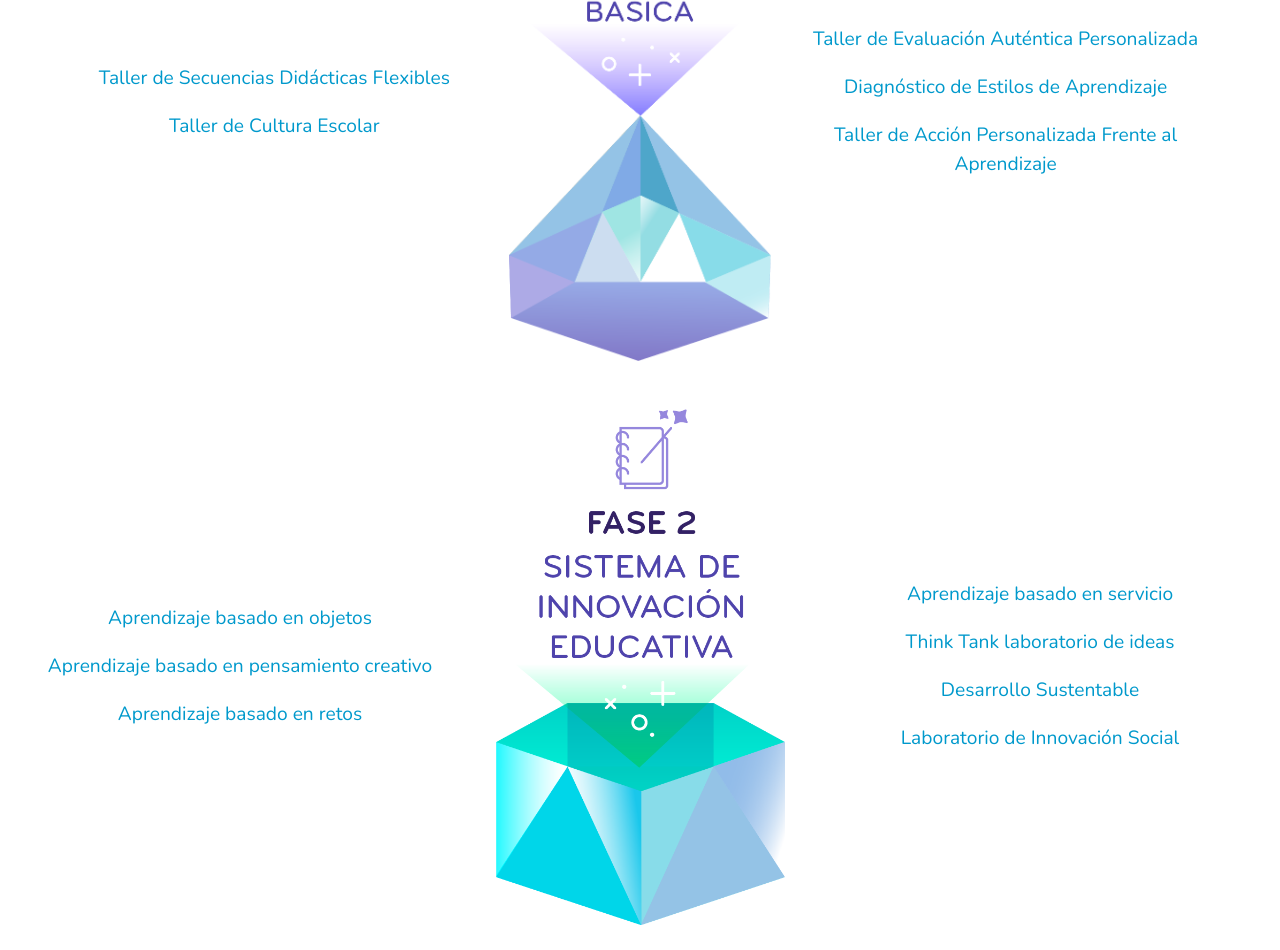
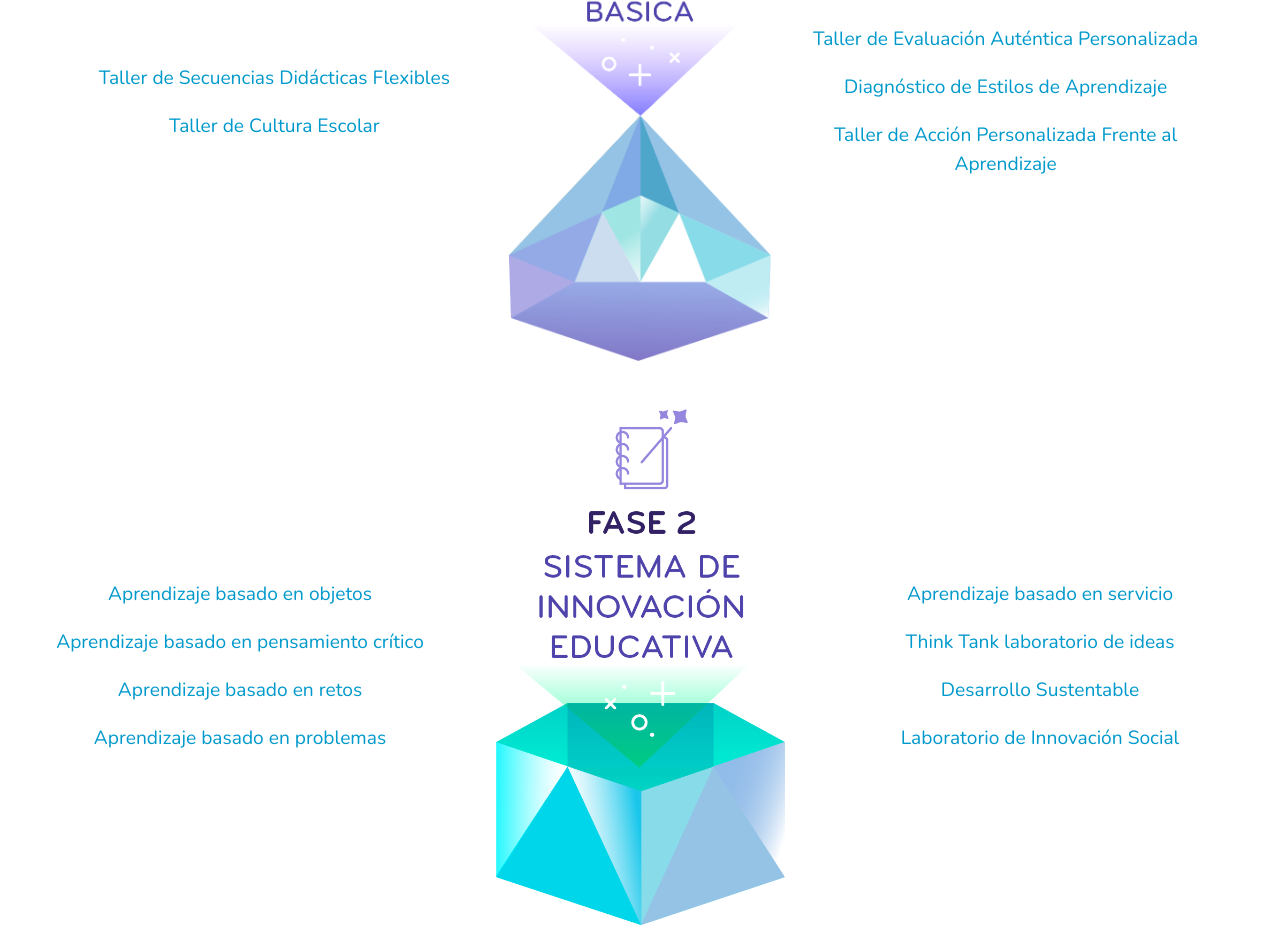
Before and after one commit to alumnica/alumnica-landingpage, a website: page servicios.html in a window 1280 px wide. Shown: the part 255-1205 px from the top of the page. Drawn offline with nearby package versions, Linux system fonts and the light colour scheme.

Commit message:
fix grammar in contact, add line in service

```diff
--- a/servicios.html
+++ b/servicios.html
@@ -100,8 +100,9 @@
         <div class="col-12 col-md order-md-1 text-center showcase-text">
           <ul class="list-unstyled">
             <li>Aprendizaje basado en objetos</li>
-            <li>Aprendizaje basado en pensamiento creativo</li>
+            <li>Aprendizaje basado en pensamiento crítico</li>
             <li>Aprendizaje basado en retos</li>
+            <li>Aprendizaje basado en problemas</li>
           </ul>
         </div>
         <div class="col-12 col-md order-md-12 text-center showcase-text">
```
Also changed, not shown: contacto.html (+1 -1 lines).
